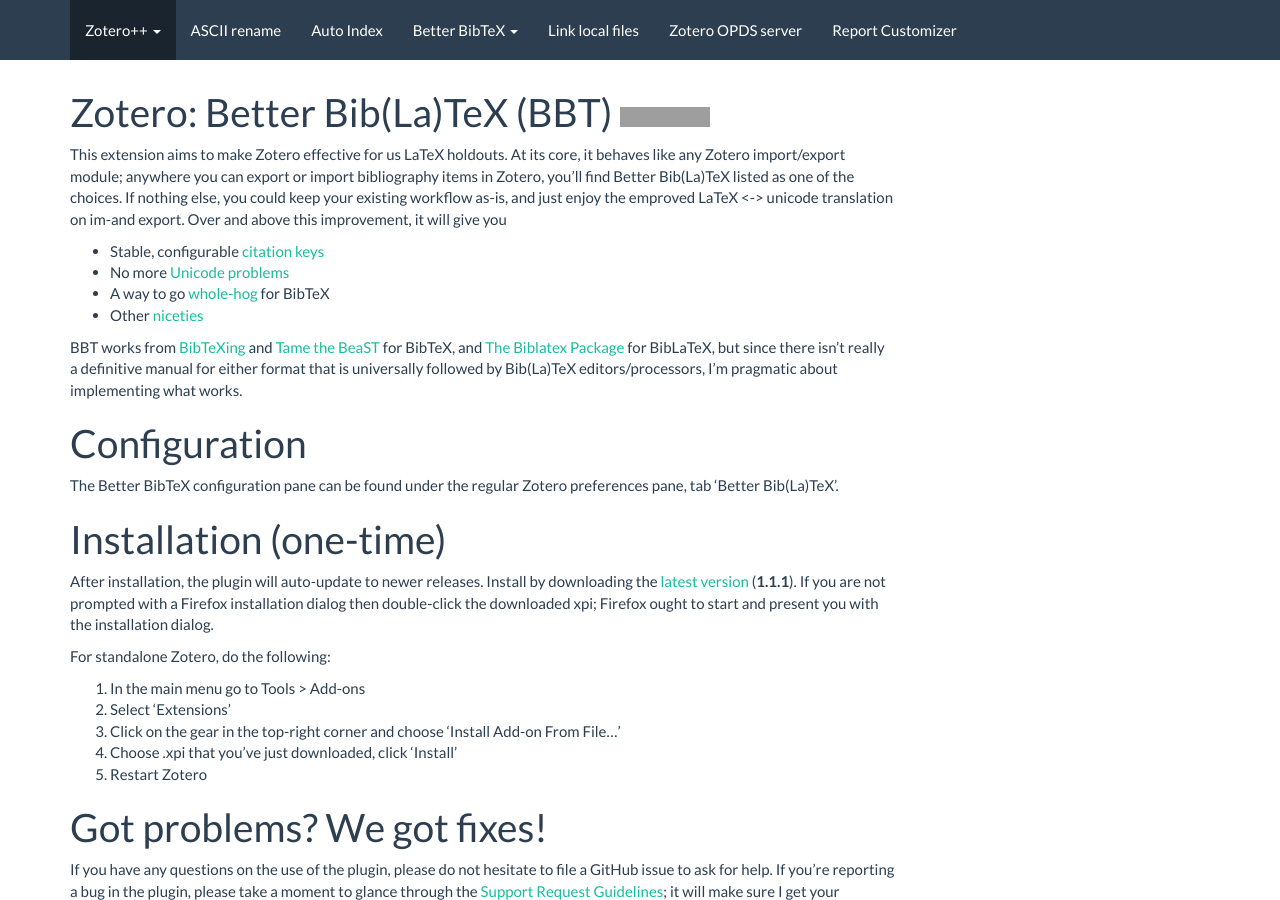
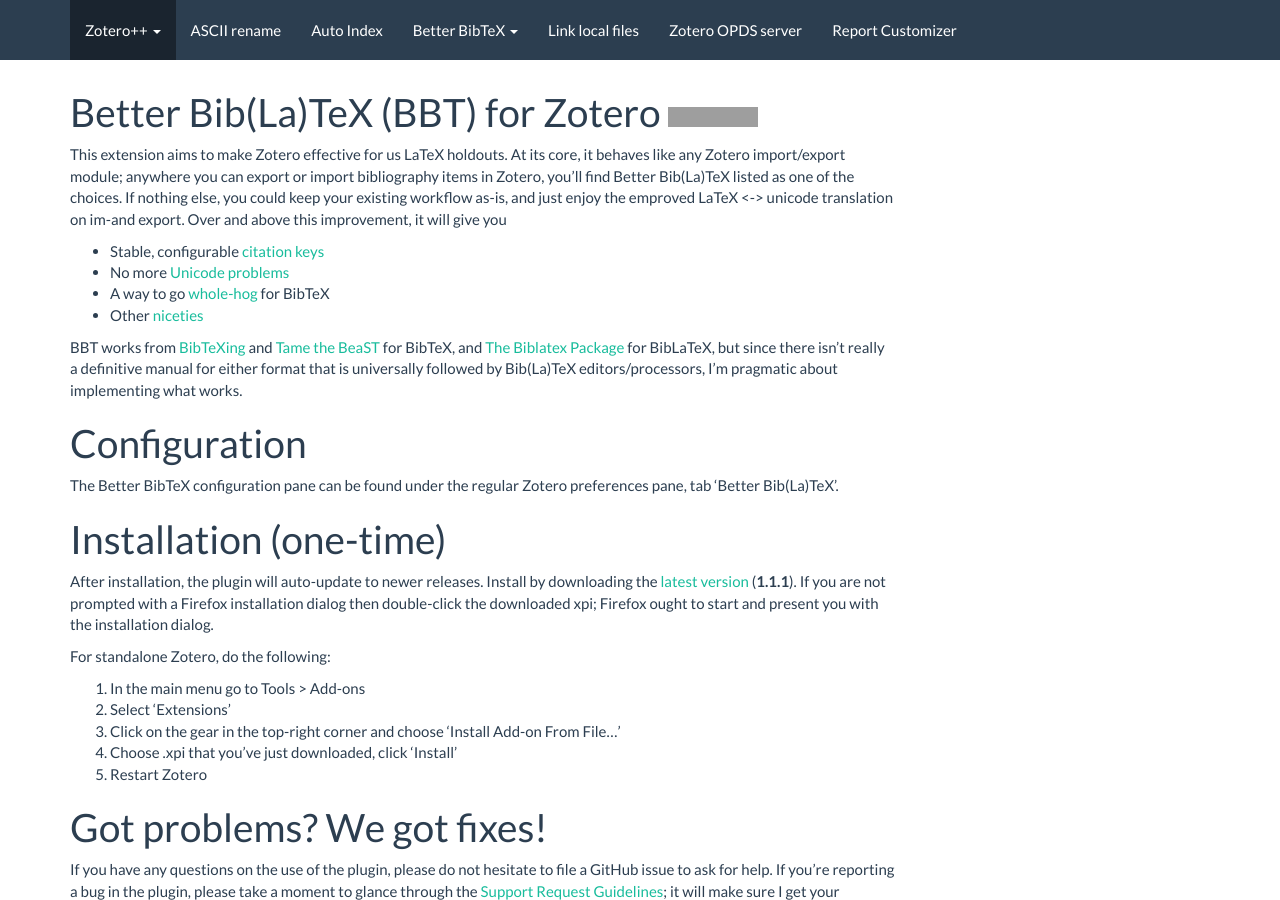
Before and after one commit to edwinksl/ZotPlus.github.io, a Jekyll site: the page built from better-bibtex/index.md, in a window 1280 px wide and 900 px high. Built offline with Jekyll 4.4.1, drawn with Linux system fonts in a browser that asks for light colours; nearby versions of some CDN libraries; grey boxes are pictures that could not be loaded.

Commit message:
ascii-rename 0.0.40 / auto-index 0.0.36 / better-bibtex 1.1.1 / debug-bridge 0.1.0 / link-local-files 0.0.9 / opds 0.0.10 / report-customizer 0.2.13

```diff
--- a/better-bibtex/index.md
+++ b/better-bibtex/index.md
@@ -1,7 +1,7 @@
 ---
 title: Better BibTeX
 ---
-# Zotero: Better Bib(La)TeX (BBT) [![Build Status](https://travis-ci.org/ZotPlus/zotero-better-bibtex.svg?branch=master)](https://travis-ci.org/ZotPlus/zotero-better-bibtex)
+# Better Bib(La)TeX (BBT) for Zotero [![Build Status](https://travis-ci.org/ZotPlus/zotero-better-bibtex.svg?branch=master)](https://travis-ci.org/ZotPlus/zotero-better-bibtex)
 
 This extension aims to make Zotero effective for us LaTeX holdouts. At its core, it behaves like any Zotero
 import/export module; anywhere you can export or import bibliography items in Zotero, you'll find Better Bib(La)TeX
```
